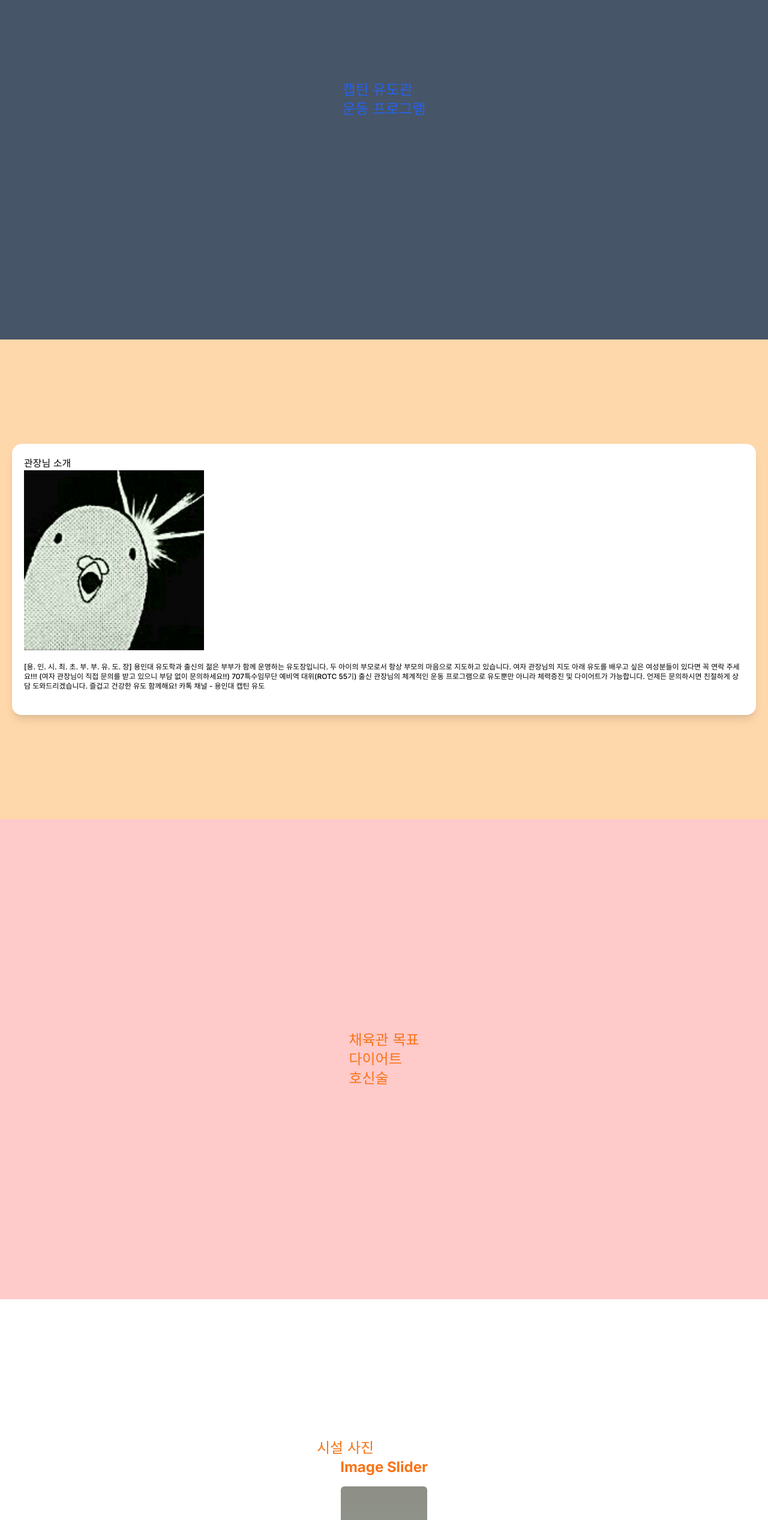
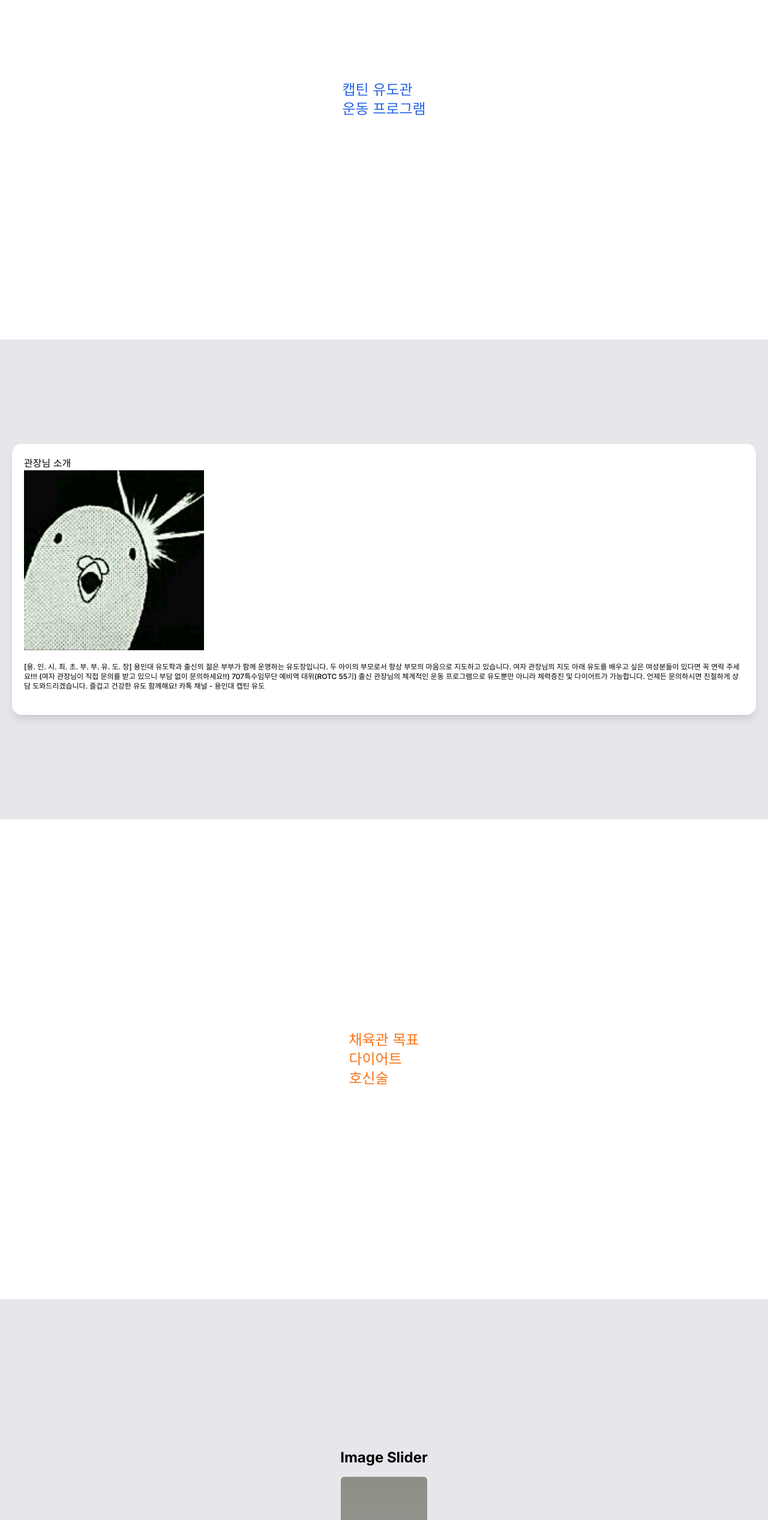
Before and after one commit to lim12749/CaptinJudo, a Next.js app: page / in a window 1280 px wide. Shown: the part 234-2768 px from the top of the page at 60% size. Built offline with nearby package versions, Linux system fonts and the light colour scheme.

Commit message:
배경 업데이트

```diff
--- a/app/page.tsx
+++ b/app/page.tsx
@@ -4,7 +4,7 @@ import ImageSlider from "@/components/index";
 
 export default function Home() {
   return (
-      <main className="bg-gray-100 sm:bg-red-100 md:bg-green-100 lg:bg-cyan-100 xl:bg-purple-100
+      <main className="sm:bg-red-100 md:bg-green-100 lg:bg-cyan-100 xl:bg-purple-100
      2xl:bg-orange-100 min-h-screen flex items-center justify-center ">
         <header className="w-full fixed top-0 z-50 bg-gray-800  text-white py-4 flex justify-between items-center">
           <p className="text-2xl font-bold ml-4"> CPT 캡틴 유도관</p>
@@ -20,13 +20,13 @@ export default function Home() {
         </header>
 
         <div className="flex flex-col w-full">
-          <div className="bg-slate-600 h-screen flex items-center justify-center">
+          <div className="bg-white h-screen flex items-center justify-center">
             <div className="text-blue-600 text-2xl">
               <p>캡틴 유도관 </p>
               <p> 운동 프로그램</p>
             </div>
           </div>
-          <div className="bg-orange-200 h-screen flex items-center justify-center">
+          <div className="bg-gray-200 h-screen flex items-center justify-center">
             <div className="flex flex-col items-center p-5">
               <div className="
               bg-white text-black rounded-2xl w-full shadow-lg p-5 ">관장님 소개
@@ -50,19 +50,18 @@ export default function Home() {
 
             </div>
           </div>
-          <div className="bg-red-200 h-screen flex items-center justify-center">
+          <div className="bg-white h-screen flex items-center justify-center">
             <div className="text-orange-500 text-2xl"> 채육관 목표
               <p> 다이어트 </p>
               <p> 호신술 </p>
             </div>
           </div>
-          <div className="bg-white h-screen flex items-center justify-center">
-            <div className="text-orange-500 text-2xl">
-              <p> 시설 사진 </p>
+          <div className="bg-gray-200 h-screen flex items-center justify-center">
+            <div className="text-black text-2xl">
               <ImageSlider/>
             </div>
           </div>
-          <div className="bg-green-300-200 h-screen flex items-center justify-center">
+          <div className="bg-white h-screen flex items-center justify-center">
             <div className="text-orange-500 text-2xl"> 오시는길
             </div>
           </div>
```
